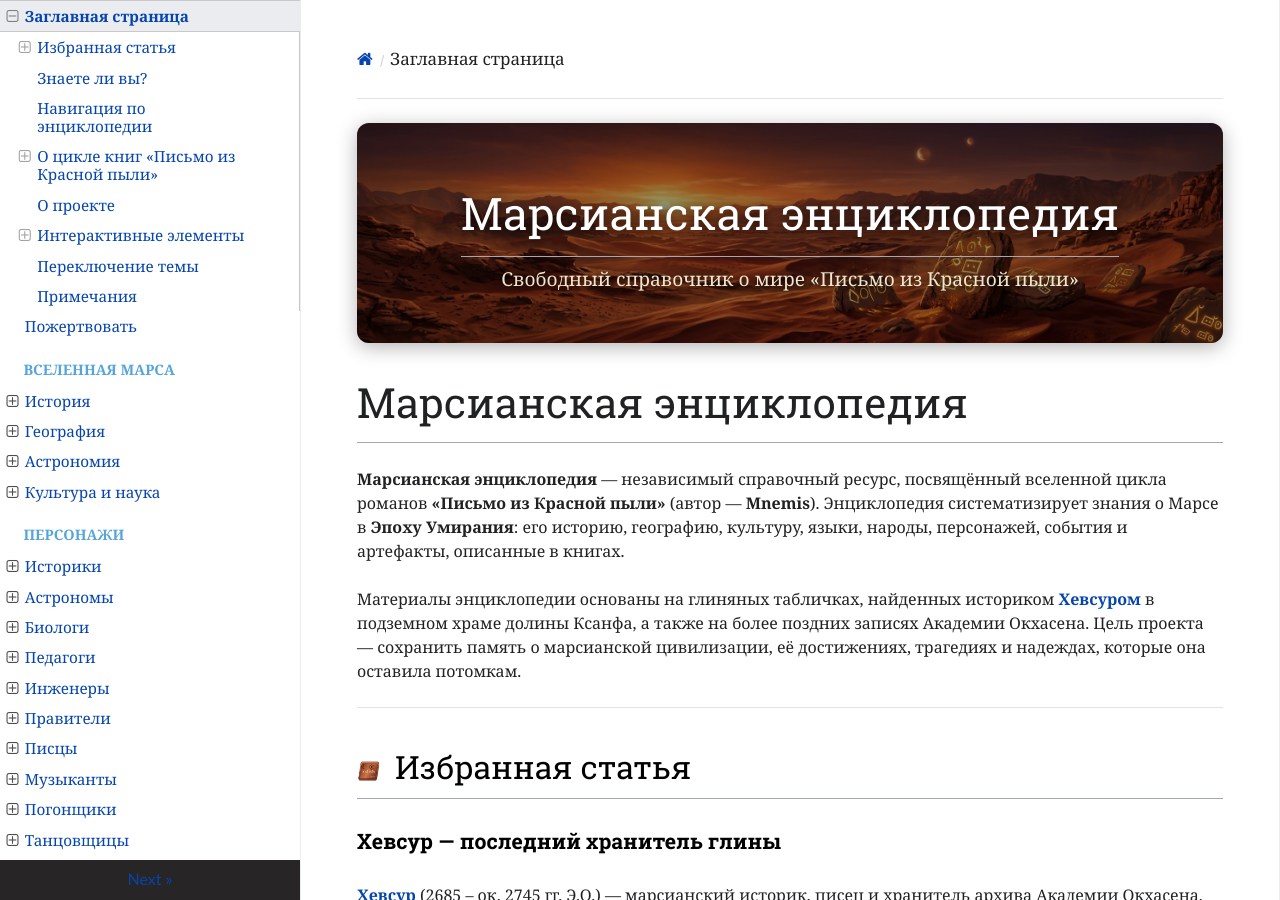
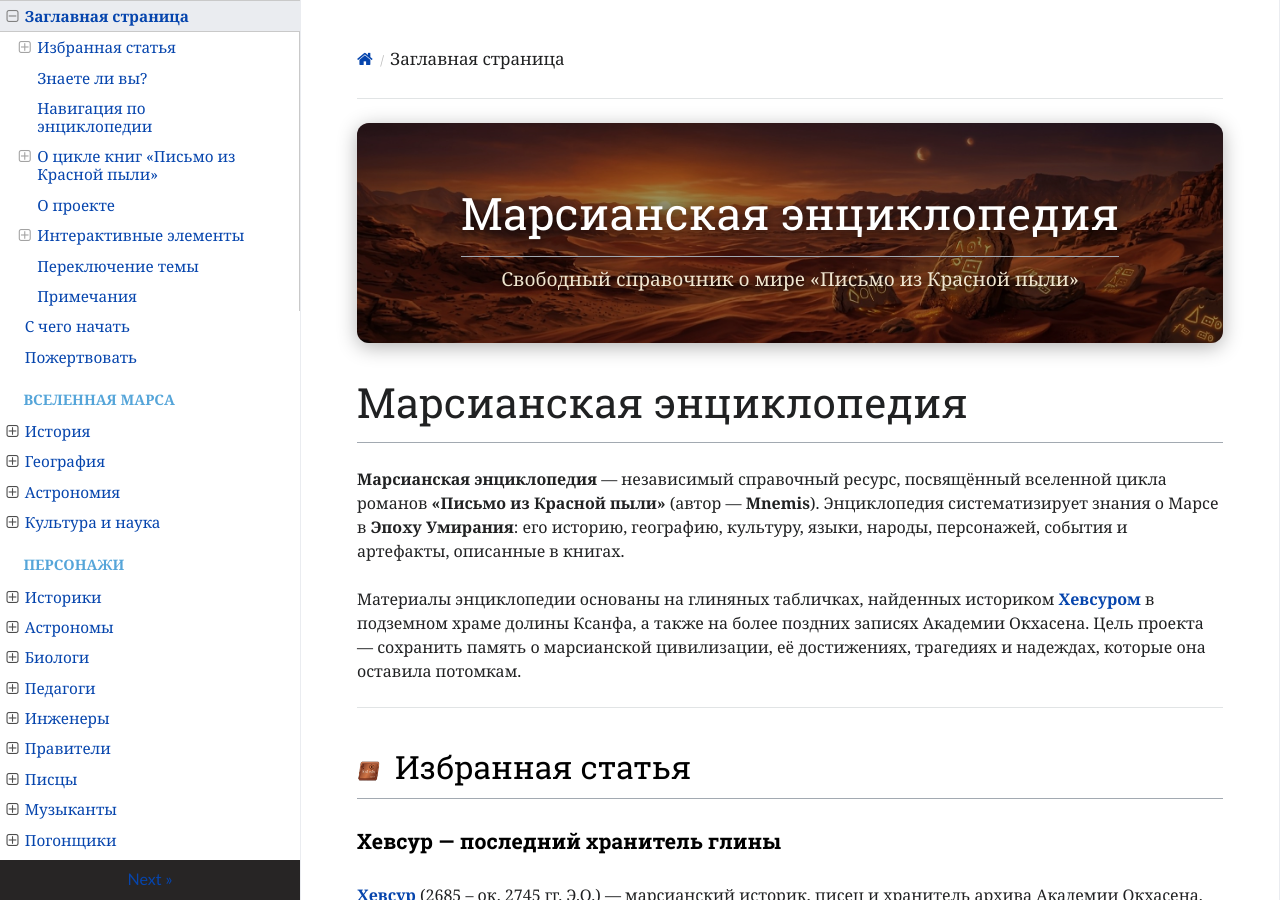
Before and after one commit to ivanhohlov14-bit/mars-encyclopedia, an MkDocs documentation site: the page built from docs/index.md, in a window 1280 px wide and 900 px high. Built offline with MkDocs 1.6.1, drawn with Linux system fonts in a browser that asks for light colours; nearby versions of some CDN libraries.

Commit message:
Update mkdocs.yml

```diff
--- a/mkdocs.yml
+++ b/mkdocs.yml
@@ -30,6 +30,7 @@ extra_css:
 
 nav:
   - Заглавная страница: index.md
+  - С чего начать: start-here.md
   - Пожертвовать: donate.md
   - Вселенная Марса:
       - История:
```
